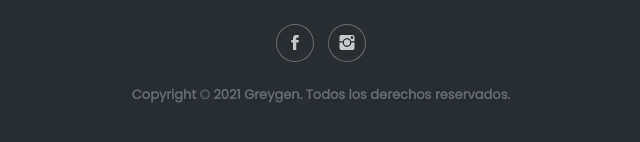
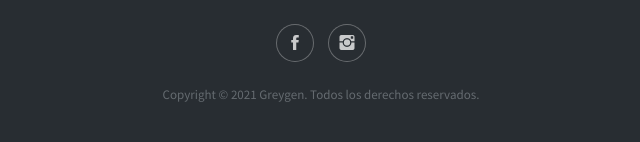
Before and after one commit to chiappini-mauricio/entregablesass, a website: page index.html in a window 1280 px wide. Shown: the part 2484-2626 px from the top of the page, 319-959 px from the left. Drawn offline with nearby package versions, Linux system fonts and the light colour scheme; some packages are replaced by stand-ins of ours; a script that the page names is missing; files whose address does not match are found by name.

Commit message:
entregablesass

```diff
--- a/css/destino.css
+++ b/css/destino.css
@@ -1,8 +1,3 @@
-.footer-dark p {
-  font-size: 1000px;
-  font-family: "poppins";
-  font-weight: bold;
-}
 
 .footer-dark {
   padding: 50px 0;
--- a/index.html
+++ b/index.html
@@ -13,7 +13,7 @@
     <link rel="stylesheet" href="https://cdnjs.cloudflare.com/ajax/libs/animate.css/3.5.2/animate.min.css">
     <link rel="stylesheet" href="https://cdnjs.cloudflare.com/ajax/libs/aos/2.3.4/aos.css">
     <link rel="stylesheet" href="https://cdnjs.cloudflare.com/ajax/libs/baguettebox.js/1.10.0/baguetteBox.min.css">
-    <link rel="stylesheet" href="/css/destino.css">
+    <link rel="stylesheet" href="css/destino.css">
 </head>
 
 <body>
```
